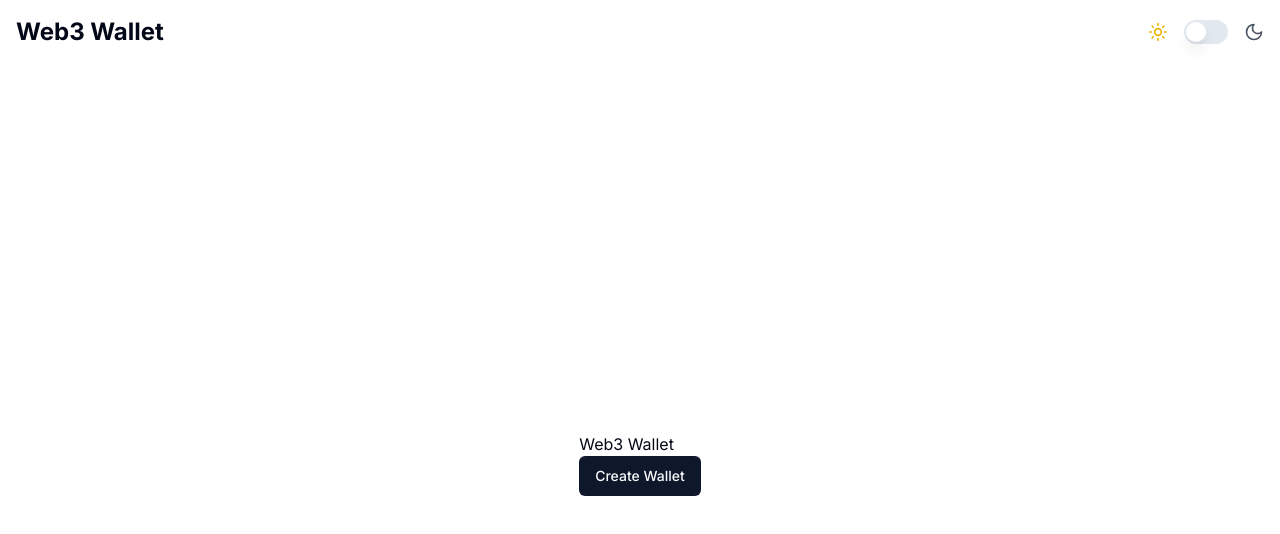
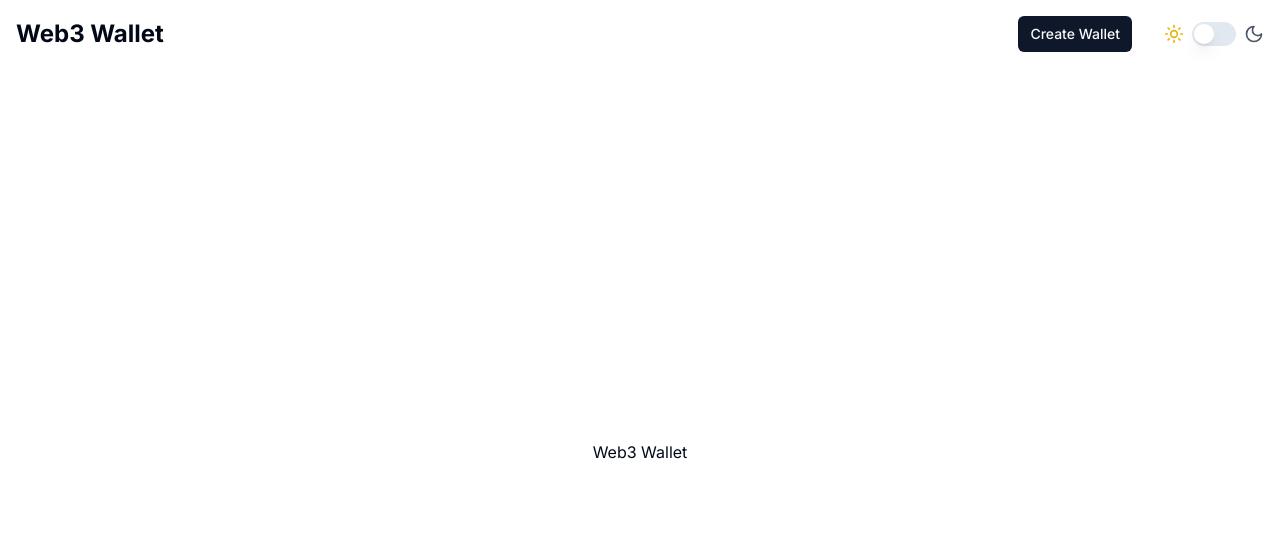
Before and after one commit to badjatya/web3-wallet, a Next.js app: page / in a window 1280 px wide. Shown: the top 534 px of the page. Built offline with nearby package versions, Linux system fonts and the light colour scheme.

Commit message:
feat: added button for creating wallet

```diff
--- a/src/app/layout.tsx
+++ b/src/app/layout.tsx
@@ -32,8 +32,10 @@ export default function RootLayout({
 					defaultTheme='system'
 					enableSystem
 					disableTransitionOnChange>
-					<Navbar />
-					{children}
+					<div className='p-4 lg:max-w-screen-xl mx-auto'>
+						<Navbar />
+						{children}
+					</div>
 				</ThemeProvider>
 			</body>
 		</html>
--- a/src/app/page.tsx
+++ b/src/app/page.tsx
@@ -1,11 +1,8 @@
-import { Button } from "@/components/ui/button";
-
 export default function Home() {
 	return (
 		<div className='min-h-screen flex items-center justify-center'>
 			<div>
 				<h1>Web3 Wallet</h1>
-				<Button>Create Wallet</Button>
 			</div>
 		</div>
 	);
--- a/src/components/layout/Navbar.tsx
+++ b/src/components/layout/Navbar.tsx
@@ -1,15 +1,17 @@
 import { ModeToggle } from "../theme-toggle";
+import { Button } from "../ui/button";
 
 type Props = {};
 
 const Navbar = (props: Props) => {
 	return (
-		<div>
-			<nav className='flex justify-between items-center p-4'>
-				<h1 className='text-2xl font-bold'>Web3 Wallet</h1>
+		<nav className='flex justify-between items-center'>
+			<h1 className='text-xl font-bold lg:text-2xl'>Web3 Wallet</h1>
+			<div className='flex items-center gap-4 lg:gap-8'>
+				<Button size='sm'>Create Wallet</Button>
 				<ModeToggle />
-			</nav>
-		</div>
+			</div>
+		</nav>
 	);
 };
 
--- a/src/components/theme-toggle.tsx
+++ b/src/components/theme-toggle.tsx
@@ -17,7 +17,7 @@ export function ModeToggle() {
 	};
 
 	return (
-		<div className='flex items-center space-x-4'>
+		<div className='flex items-center space-x-2'>
 			<Label className='flex items-center'>
 				<Sun className='h-5 w-5 text-yellow-500' />
 				<span className='sr-only'>Light Mode</span>
```
